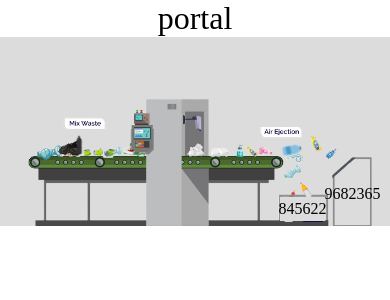
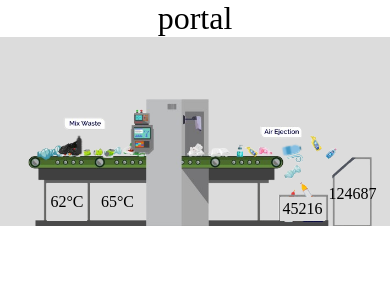
Before and after one commit to IRS-SHIVAM/testing_app, an Angular app: page / in a window 390 px wide. Shown: the top 300 px of the page. Built offline with nearby package versions, Linux system fonts and the light colour scheme.

Commit message:
cpu gpu temperature added

```diff
--- a/src/app/app.component.css
+++ b/src/app/app.component.css
@@ -40,7 +40,30 @@
     border-radius: 60px 0px 0px 0px;
     /* border-bottom: 6px solid rgb(80, 79, 79); */
 }
-
+.cpuTemperature{
+    position: absolute;
+    display: flex;
+    justify-content: center;
+    align-items: center;
+    flex-direction: column;
+    background-color : gainsboro;
+    height: 93px;
+    top : 365px;
+    left: 115px;
+    width: 105px;
+}
+.gpuTemperature{
+    position: absolute;
+    display: flex;
+    justify-content: center;
+    align-items: center;
+    flex-direction: column;
+    background-color : gainsboro;
+    height: 93px;
+    top : 365px;
+    left: 225px;
+    width: 140px;
+}
 @keyframes rollImg1res1{
     0%{
         left:55px;
@@ -296,6 +319,18 @@
         height: 90px;
         border-radius: 30px 0px 0px 0px;
     }
+    .gpuTemperature{
+        top: 255px;
+        left: 158px;
+        height: 65px;
+        width: 97px;
+    }
+    .cpuTemperature{
+        top: 255px;
+        left: 81px;
+        height: 65px;
+        width: 72px;
+    }
 }
 
 @media screen and (max-width : 960px) {
@@ -341,4 +376,22 @@
         height: 58px;
         border-radius: 30px 0px 0px 0px;
     }
+    .cpuTemperature{
+        top: 146px;
+        left:47px;
+        height: 38px;
+        width: 40px;
+    }
+    .gpuTemperature{
+        top: 146px;
+        left: 90px;
+        height: 37px;
+        width: 55px;
+    }
+    .gpuText{
+        display: none;
+    }
+    .cpuText{
+        display: none;
+    }
 }
--- a/src/app/app.component.html
+++ b/src/app/app.component.html
@@ -14,8 +14,15 @@
     <img src="assets/suka.png" alt="abc" class="suka">
     <img src="/assets/img1.png" alt="imgRoll" height="75px" class="imgRoll1" />
     <img src="/assets/img2.png" alt="imgRoll" height="75px" class="imgRoll2" />
-    <div class="ejectCount">845622</div>
-    <div class="ignoreCount">9682365</div>
-
+    <div class="ejectCount">{{ ejectedCount }}</div>
+    <div class="ignoreCount">{{ rejectedCount }}</div>
+    <div class="cpuTemperature">
+      <div>{{ cpuTemperature }}&deg;C</div>
+      <div class="cpuText">CPU Temp</div>
+    </div>
+    <div class="gpuTemperature">
+      <div>{{ gpuTemperature }}&deg;C</div>
+      <div class="gpuText">GPU Temp</div>
+    </div>
   </div>
 </div>
--- a/src/app/app.component.ts
+++ b/src/app/app.component.ts
@@ -6,12 +6,23 @@ import { Component, ElementRef ,ViewChild } from '@angular/core';
   styleUrls: ['./app.component.css']
 })
 export class AppComponent {
-  @ViewChild('imgContainer') imgContainer!:ElementRef;
 
   title = 'portal';
+  ejectedCount:number = 45126;
+  rejectedCount:number = 124587;
+  gpuTemperature:number = 65 ;
+  cpuTemperature:number = 62 ;
+
   constructor(){
-    // setInterval(()=>{
-    //   console.log();
-    // },4000);
+    setInterval(()=>{
+      this.updateEjectedValues();
+      this.updateRejectedValues();
+    },400);
+  }
+  updateEjectedValues(){
+    this.ejectedCount += Math.floor(Math.random() * 10);
+  }
+  updateRejectedValues(){
+    this.rejectedCount += Math.floor(Math.random() * 10);
   }
 }
```
